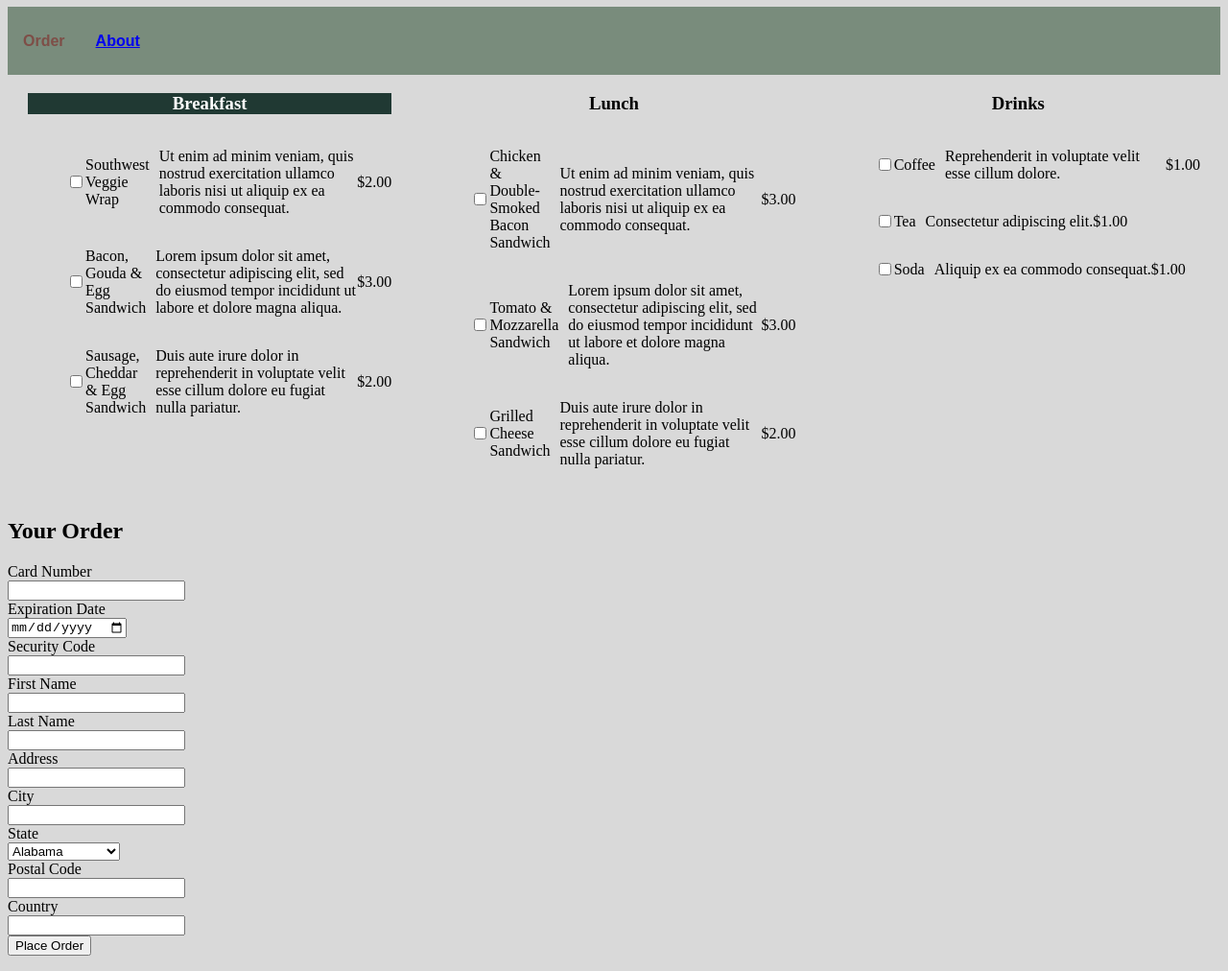
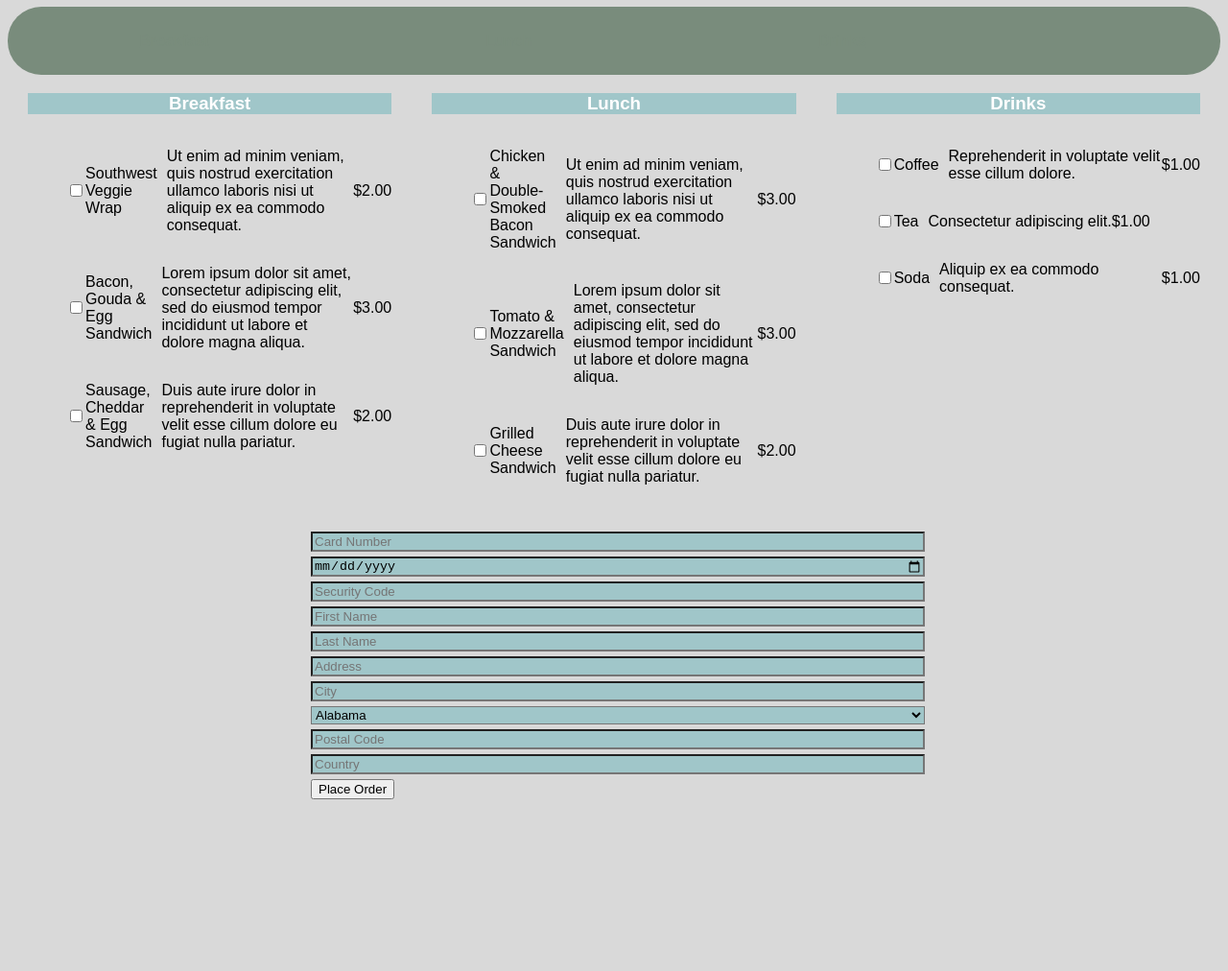
Before and after one commit to nckmightc/Restaurant2, a plain HTML site: page Order/order.html in a window 1280 px wide. Shown: the part 73-1085 px from the top of the page at 96% size. After the commit the page ends 934 px from the top, so only its background shows below. Drawn offline with Linux system fonts and the light colour scheme.

Commit message:
shifted input forms to center @815px and made a sticky navigation bar.

```diff
--- a/Order/order-script.js
+++ b/Order/order-script.js
@@ -48,3 +48,21 @@ function addTotal (classNames) {
         console.log(total);
     }
 }
+
+
+window.onscroll = function() {myFunction()};
+
+// Get the navbar
+var navbar = document.getElementById("navbar");
+
+// Get the offset position of the navbar
+var sticky = navbar.offsetTop;
+
+// Add the sticky class to the navbar when you reach its scroll position. Remove "sticky" when you leave the scroll position
+function myFunction() {
+  if (window.pageYOffset >= sticky) {
+    navbar.classList.add("sticky")
+  } else {
+    navbar.classList.remove("sticky");
+  }
+}
--- a/Order/order-style.css
+++ b/Order/order-style.css
@@ -1,26 +1,30 @@
 :root {
   background-color: #d9d9d9;
+  font-family: Arial, Helvetica, sans-serif;
 }
 
 header {
-    margin: auto;
+    margin-left: 0;
+    margin-right: 0;
     text-align: center;
 }
+
 .nav-container {
     display: flex;
     background-color: #798c7c;
     margin: 0%;
+    border-radius: 35px;
 }
 
-.homebtn,
-.orderbtn,
-.aboutbtn {
-    background-color: #798c7c;
+.breakfastbtn,
+.lunchbtn,
+.drinkbtn {
     color: white;
     padding: 16px;
     font-size: 16px;
     text-align: center;
     font-family: Arial, Helvetica, sans-serif;
+    width: 25%;
 }
 
 .orderbtn{
@@ -33,10 +37,59 @@ header {
     align-items: center;
 }
 
+.submitbtn {
+  margin-bottom: 20px;
+}
+
+#cardnumber,
+#expdate,
+#securitycode,
+#firstname,
+#lastname,
+#address,
+#city,
+#state,
+#postalcode,
+#country {
+  background-color: #a0c6c9;
+}
+
 
 /* Media Queries */
 
-@media (max-width: 360px) {
+@media (max-width: 814px) {
+  header {
+    background-color: #d9d9d9;
+  }
+
+  .sticky {
+    position: fixed;
+    top: 0;
+    width: 100%;
+  }
+
+  .sticky + .content {
+    padding-top: 60px;
+  }
+
+  .breakfast,
+  .lunch,
+  .drinks {
+    background-color: #a0c6c9;
+    width: 75%;
+    border-radius: 0px 20px 20px 0px;
+    color: white;
+  }
+
+  .navbtn {
+    text-decoration-line: none;
+  }
+
+
+  a {
+    color: white;
+  }
+
   .nav-container {
     display: flex;
   }
@@ -157,9 +210,51 @@ header {
   .soda {
     margin-right: 45px;
   }
+
+  .totalcheck {
+    display: flex;
+    margin-right: 20px;
+    width: 35%;
+  }
+
+  .checkout {
+    position: absolute;
+    margin-right: 50%;
+    margin-left: 10px;
+  }
+
+  .total {
+    position: absolute;
+    margin-left: 55%;
+    margin-right: 20px;
+    list-style-type: none;
+  }
+
+  #expdate {
+    padding-right: 25px;
+  }
+
+  #state {
+    padding-right: 50px;
+  }
+
+  #country {
+    margin-bottom: 17px;
+  }
 }
 
-@media (min-width: 1080px) {
+@media (min-width: 815px) {
+
+  .breakfastbtn,
+  .lunchbtn,
+  .drinkbtn {
+    color: #798c7c;
+  }
+
+  .navbtn {
+    color: #798c7c;
+  }
+
   .flexbox {
     display: flex;
   }
@@ -178,10 +273,13 @@ header {
     margin-right: 10px;
   }
 
-  .breakfast {
+  .breakfast,
+  .lunch,
+  .drinks {
     color: white;
-    background-image: url("../img/verticalBreakfast.jpg");
+    background-color: #a0c6c9;
     text-align: center;
+
   }
 
   .lunch {
@@ -196,4 +294,37 @@ header {
     width: 30%;
     margin: 0 auto;
   }
+
+
+  #cardnumber,
+  #expdate,
+  #securitycode,
+  #firstname,
+  #lastname,
+  #address,
+  #city,
+  #state,
+  #postalcode,
+  #country {
+    width: 50%;
+    margin-right: 25%;
+    margin-left: 25%;
+    margin-bottom: 5px;
+  }
+
+  #expdate {
+    width: 50.2%;
+  }
+
+  #state {
+    width: 50.6%;
+  }
+
+  .submitbtn {
+    margin-left: 25%;
+  }
+
+  .total {
+    list-style-type: none;
+  }
 }
--- a/Order/order.html
+++ b/Order/order.html
@@ -11,9 +11,11 @@
         <div>
             <h1>Café</h1>
         </div>
-        <div class="nav-container">
-                <h1 class="orderbtn">Order</h1>
-                <h1 class="aboutbtn"><a href="../about/about.html">About</a></h1>
+        <div id="navbar" class="nav-container">
+                <h1 class="breakfastbtn"><a class="navbtn" href="#breakfast">Breakfast</a></h1>
+                <h1 class="lunchbtn"><a class="navbtn" href="#lunch">Lunch</a></h1>
+                <h1 class="drinkbtn"><a class="navbtn" href="#drinks">Drinks</a></h1>
+
         </div>
     </header>
 
@@ -120,31 +122,24 @@
     </div>
    </div>
 
-    <div class="order">
-        <h2>Your Order</h2>
-        <form>
-            <label for="cardnumber">Card Number</label><br>
-            <input type="number" id="cardnumber" name="cardnumber"><br>
+   <div class="totalcheck">
+        <ul class="total" id="total"></ul>
 
-            <label for="expdate">Expiration Date</label><br>
-            <input type="date" id="expdate" name="expdate"><br>
+                <form class="checkout">
+                    <input placeholder="Card Number" type="number" id="cardnumber" name="cardnumber"><br>
 
-            <label for="securitycode">Security Code</label><br>
-            <input type="number" id="securitycode" name="securitycode"><br>
+                    <input placeholder="Epiration Date" type="date" id="expdate" name="expdate"><br>
 
-            <label for="firstname">First Name</label><br>
-            <input type="text" id="firstname" name="firstname"><br>
+                    <input placeholder="Security Code" type="number" id="securitycode" name="securitycode"><br>
 
-            <label for="lastname">Last Name</label><br>
-            <input type="text" id="lastname" name="lastname"><br>
+                    <input placeholder="First Name" type="text" id="firstname" name="firstname"><br>
 
-            <label for="address">Address</label><br>
-            <input type="text" id="address" name="address"><br>
+                    <input placeholder="Last Name" type="text" id="lastname" name="lastname"><br>
 
-            <label for="city">City</label><br>
-            <input type="text" id="city" name="city"><br>
+                    <input placeholder="Address" type="text" id="address" name="address"><br>
 
-            <label for="state">State</label><br>
+                    <input placeholder="City" type="text" id="city" name="city"><br>
+
                     <select id="state" name="state">
                         <option>Alabama</option>
                         <option>Alaska</option>
@@ -198,17 +193,14 @@
                         <option>Wyoming</option>
                     </select><br>
 
-            <label for="city">Postal Code</label><br>
-            <input type="number" id="postalcode" name="postalcode"><br>
+                    <input placeholder="Postal Code" type="number" id="postalcode" name="postalcode"><br>
 
-            <label for="country">Country</label><br>
-            <input type="text" id="country" name="country"><br>
+                    <input placeholder="Country" type="text" id="country" name="country"><br>
 
-            <input type="submit" value="Place Order">
+                    <input class="submitbtn" type="submit" value="Place Order">
                 </form>
    </div>
 
-    <ul class="total" id="total"></ul>
 
     <footer>
 
```
Also changed, not shown: 1 other file. Lines whose indentation alone changed are shown as unchanged.
